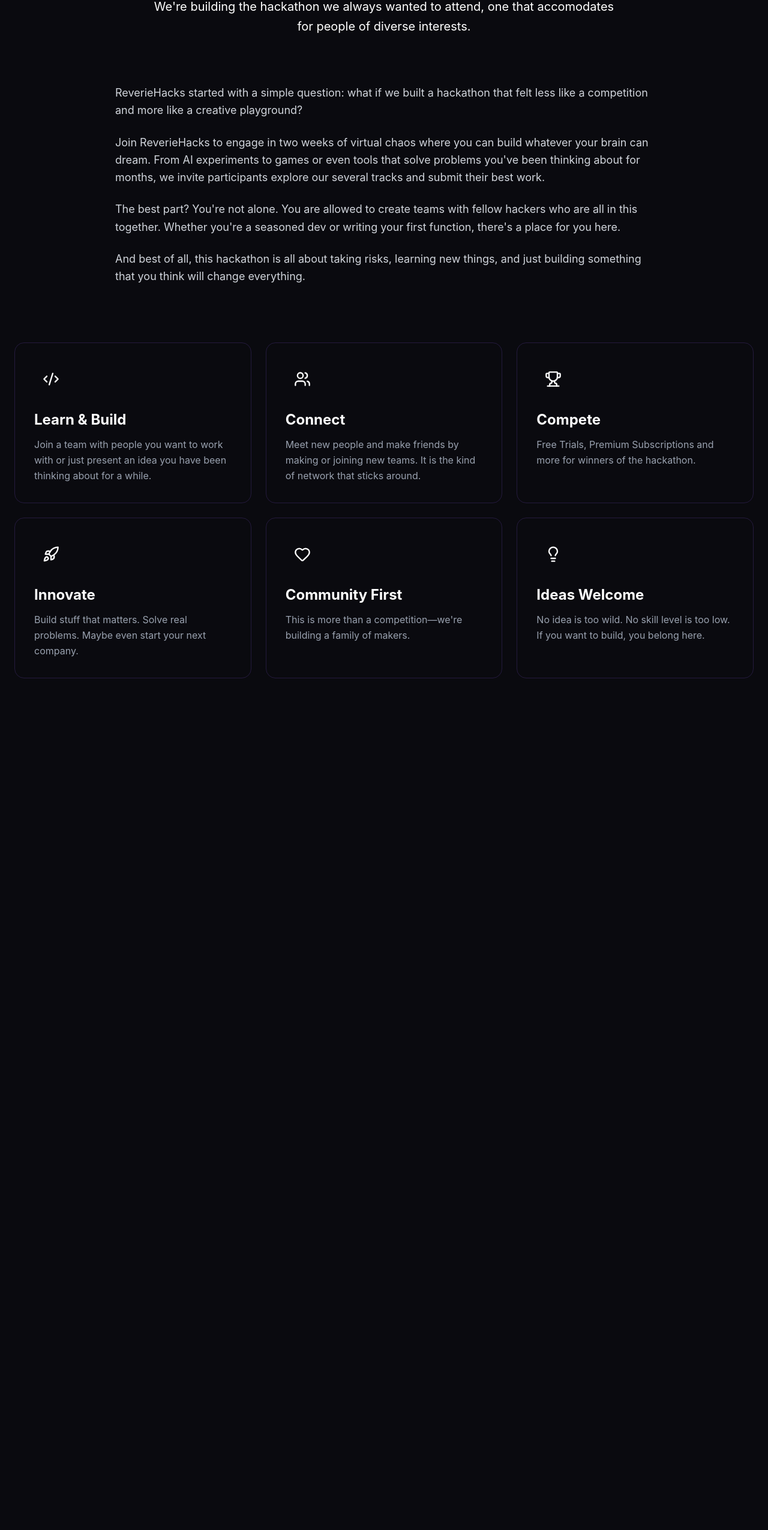
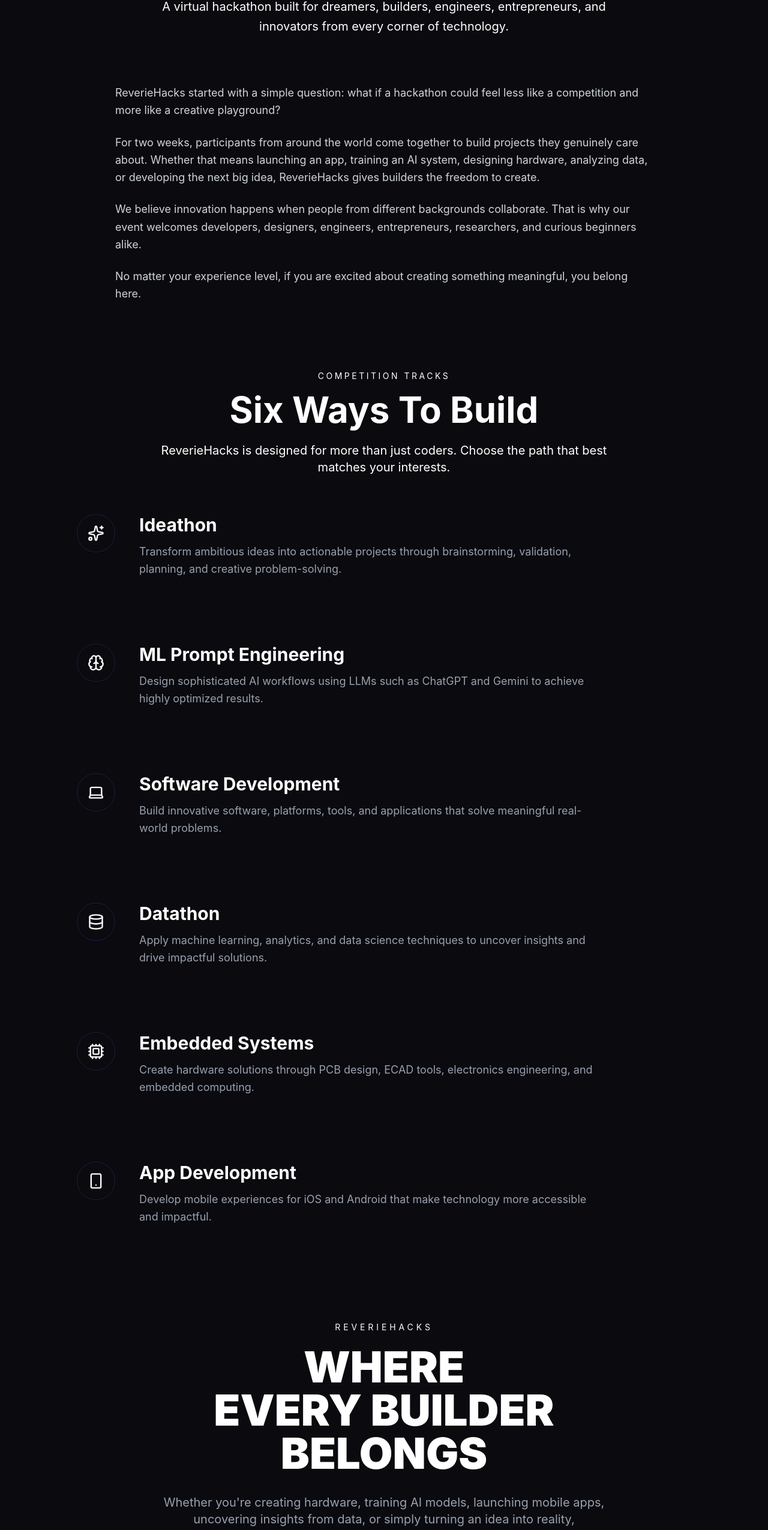
Before and after one commit to project54321/reveriehacks.org, a React (Vite) app in the folder ReverieHacks/: page /about in a window 1280 px wide. Shown: the part 229-2780 px from the top of the page at 60% size. Before the commit the page ends 1456 px from the top, so only its background shows below. Built offline with nearby package versions, Linux system fonts and the light colour scheme.

Commit message:
Add more information abotu available tracks.

```diff
--- a/ReverieHacks/src/app/pages/AboutPage.tsx
+++ b/ReverieHacks/src/app/pages/AboutPage.tsx
@@ -1,97 +1,287 @@
 import { motion } from 'motion/react';
-import { Code2, Users, Trophy, Rocket, Heart, Lightbulb } from 'lucide-react';
+import {
+  Code2,
+  Users,
+  Trophy,
+  Rocket,
+  Heart,
+  Lightbulb,
+  Brain,
+  Database,
+  Smartphone,
+  Cpu,
+  Sparkles,
+  Laptop,
+} from 'lucide-react';
 
 export function AboutPage() {
   const features = [
     {
       icon: Code2,
       title: 'Learn & Build',
-      description: "Join a team with people you want to work with or just present an idea you have been thinking about for a while.",
+      description:
+        'Join a team with people you want to work with or present an idea you have been thinking about for a while.',
     },
     {
       icon: Users,
       title: 'Connect',
-      description: 'Meet new people and make friends by making or joining new teams. It is the kind of network that sticks around.',
+      description:
+        'Meet new people, form teams, and create friendships that last long after the event ends.',
     },
     {
       icon: Trophy,
       title: 'Compete',
-      description: "Free Trials, Premium Subscriptions and more for winners of the hackathon.",
+      description:
+        'Win prizes, premium subscriptions, exclusive opportunities, and recognition for your work.',
     },
     {
       icon: Rocket,
       title: 'Innovate',
-      description: 'Build stuff that matters. Solve real problems. Maybe even start your next company.',
+      description:
+        'Build solutions that matter. Experiment, create, and push your ideas further than ever before.',
     },
     {
       icon: Heart,
       title: 'Community First',
-      description: 'This is more than a competition—we\'re building a family of makers.',
+      description:
+        "We're building more than a competition—we're building a community of makers.",
     },
     {
       icon: Lightbulb,
       title: 'Ideas Welcome',
-      description: 'No idea is too wild. No skill level is too low. If you want to build, you belong here.',
+      description:
+        'Whether you are a beginner or an expert, there is a place for your creativity here.',
+    },
+  ];
+
+  const tracks = [
+    {
+      icon: Sparkles,
+      title: 'Ideathon',
+      description:
+        'Transform ambitious ideas into actionable projects through brainstorming, validation, planning, and creative problem-solving.',
+    },
+    {
+      icon: Brain,
+      title: 'ML Prompt Engineering',
+      description:
+        'Design sophisticated AI workflows using LLMs such as ChatGPT and Gemini to achieve highly optimized results.',
+    },
+    {
+      icon: Laptop,
+      title: 'Software Development',
+      description:
+        'Build innovative software, platforms, tools, and applications that solve meaningful real-world problems.',
+    },
+    {
+      icon: Database,
+      title: 'Datathon',
+      description:
+        'Apply machine learning, analytics, and data science techniques to uncover insights and drive impactful solutions.',
+    },
+    {
+      icon: Cpu,
+      title: 'Embedded Systems',
+      description:
+        'Create hardware solutions through PCB design, ECAD tools, electronics engineering, and embedded computing.',
+    },
+    {
+      icon: Smartphone,
+      title: 'App Development',
+      description:
+        'Develop mobile experiences for iOS and Android that make technology more accessible and impactful.',
     },
   ];
 
   return (
     <div className="min-h-screen pt-32 pb-24 px-6">
       <div className="max-w-7xl mx-auto">
+
+        {/* Hero */}
         <motion.div
           initial={{ y: 30, opacity: 0 }}
           animate={{ y: 0, opacity: 1 }}
           transition={{ duration: 0.6 }}
           className="text-center mb-20"
         >
-          <h1 className="text-6xl md:text-7xl font-bold mb-6">About ReverieHacks</h1>
+          <h1 className="text-6xl md:text-7xl font-bold mb-6">
+            About ReverieHacks
+          </h1>
+
           <p className="text-xl text-muted-foreground max-w-3xl mx-auto leading-relaxed">
-            We're building the hackathon we always wanted to attend, one that accomodates for people of diverse interests.
+            A virtual hackathon built for dreamers, builders, engineers,
+            entrepreneurs, and innovators from every corner of technology.
           </p>
         </motion.div>
 
+        {/* Story */}
         <motion.div
           initial={{ y: 30, opacity: 0 }}
           animate={{ y: 0, opacity: 1 }}
           transition={{ duration: 0.6, delay: 0.2 }}
-          className="prose prose-invert max-w-4xl mx-auto mb-24"
+          className="max-w-4xl mx-auto mb-28"
         >
           <div className="text-lg text-gray-300 space-y-6 leading-relaxed">
             <p>
-              ReverieHacks started with a simple question: what if we built a hackathon that felt less like a competition and more like a creative playground?
+              ReverieHacks started with a simple question:
+              what if a hackathon could feel less like a competition
+              and more like a creative playground?
             </p>
+
             <p>
-              Join ReverieHacks to engage in two weeks of virtual chaos where you can build whatever your brain can dream. From AI experiments to games or even tools that solve problems you've been thinking about for months, we invite participants explore our several tracks and submit their best work.
+              For two weeks, participants from around the world come together
+              to build projects they genuinely care about. Whether that means
+              launching an app, training an AI system, designing hardware,
+              analyzing data, or developing the next big idea, ReverieHacks
+              gives builders the freedom to create.
             </p>
+
             <p>
-              The best part? You're not alone. You are allowed to create teams with fellow hackers who are all in this together. Whether you're a seasoned dev or writing your first function, there's a place for you here.
+              We believe innovation happens when people from different
+              backgrounds collaborate. That is why our event welcomes
+              developers, designers, engineers, entrepreneurs, researchers,
+              and curious beginners alike.
             </p>
+
             <p>
-              And best of all, this hackathon is all about taking risks, learning new things, and just building something that you think will change everything.
+              No matter your experience level, if you are excited about
+              creating something meaningful, you belong here.
             </p>
           </div>
         </motion.div>
+
+        {/* Tracks */}
+        <motion.section
+          initial={{ opacity: 0 }}
+          whileInView={{ opacity: 1 }}
+          viewport={{ once: true }}
+          transition={{ duration: 0.6 }}
+          className="max-w-5xl mx-auto mb-28"
+        >
+          <div className="text-center mb-16">
+            <p className="text-primary uppercase tracking-[0.25em] text-sm mb-4">
+              Competition Tracks
+            </p>
+
+            <h2 className="text-5xl md:text-6xl font-bold mb-6">
+              Six Ways To Build
+            </h2>
+
+            <p className="text-xl text-muted-foreground max-w-3xl mx-auto">
+              ReverieHacks is designed for more than just coders.
+              Choose the path that best matches your interests.
+            </p>
+          </div>
+
+          <div className="space-y-10">
+            {tracks.map((track, index) => (
+              <motion.div
+                key={track.title}
+                initial={{ opacity: 0, x: -25 }}
+                whileInView={{ opacity: 1, x: 0 }}
+                viewport={{ once: true }}
+                transition={{
+                  duration: 0.5,
+                  delay: index * 0.08,
+                }}
+                className="flex gap-6 md:gap-10 items-start"
+              >
+                <div className="flex flex-col items-center shrink-0">
+                  <div className="w-16 h-16 rounded-full border border-primary/20 bg-primary/10 flex items-center justify-center">
+                    <track.icon className="w-7 h-7 text-primary" />
+                  </div>
+
+                  {index !== tracks.length - 1 && (
+                    <div className="w-px h-24 bg-gradient-to-b from-primary/40 to-transparent mt-4" />
+                  )}
+                </div>
+
+                <div>
+                  <h3 className="text-3xl font-bold mb-3">
+                    {track.title}
+                  </h3>
+
+                  <p className="text-gray-400 text-lg leading-relaxed max-w-3xl">
+                    {track.description}
+                  </p>
+                </div>
+              </motion.div>
+            ))}
+          </div>
+        </motion.section>
+
+        {/* Statement */}
+        <motion.div
+          initial={{ opacity: 0, y: 25 }}
+          whileInView={{ opacity: 1, y: 0 }}
+          viewport={{ once: true }}
+          transition={{ duration: 0.7 }}
+          className="text-center py-12 mb-24"
+        >
+          <p className="text-primary uppercase tracking-[0.35em] text-sm mb-5">
+            ReverieHacks
+          </p>
+
+          <h2 className="text-5xl md:text-7xl font-black leading-none">
+            WHERE
+            <span className="block text-primary">
+              EVERY BUILDER
+            </span>
+            BELONGS
+          </h2>
+
+          <p className="mt-8 text-xl text-gray-400 max-w-3xl mx-auto">
+            Whether you're creating hardware, training AI models,
+            launching mobile apps, uncovering insights from data,
+            or simply turning an idea into reality,
+            ReverieHacks gives you a place to build.
+          </p>
+        </motion.div>
+
+        {/* Features */}
+        <div className="text-center mb-12">
+          <h2 className="text-5xl font-bold mb-4">
+            Why Join?
+          </h2>
+
+          <p className="text-lg text-muted-foreground max-w-2xl mx-auto">
+            More than a hackathon. A place to learn, connect,
+            compete, and create.
+          </p>
+        </div>
 
         <div className="grid grid-cols-1 md:grid-cols-2 lg:grid-cols-3 gap-6">
           {features.map((feature, index) => (
             <motion.div
               key={feature.title}
               initial={{ y: 30, opacity: 0 }}
-              animate={{ y: 0, opacity: 1 }}
-              transition={{ duration: 0.6, delay: index * 0.1 }}
+              whileInView={{ y: 0, opacity: 1 }}
+              viewport={{ once: true }}
+              transition={{
+                duration: 0.5,
+                delay: index * 0.08,
+              }}
               className="group p-8 bg-card border border-border rounded-2xl hover:border-primary transition-all h-full relative overflow-hidden"
             >
               <div className="absolute inset-0 bg-gradient-to-br from-purple-600/0 via-purple-500/0 to-violet-600/0 group-hover:from-purple-600/10 group-hover:via-purple-500/5 group-hover:to-violet-600/10 transition-all duration-500" />
+
               <div className="relative z-10">
-                <div className="w-14 h-14 bg-primary/10 rounded-xl flex items-center justify-center mb-6 group-hover:bg-primary/20 transition-colors">
+                <div className="w-14 h-14 bg-primary/10 rounded-xl flex items-center justify-center mb-6">
                   <feature.icon className="w-7 h-7 text-primary" />
                 </div>
-                <h3 className="text-2xl font-bold mb-3">{feature.title}</h3>
-                <p className="text-gray-400 leading-relaxed">{feature.description}</p>
+
+                <h3 className="text-2xl font-bold mb-3">
+                  {feature.title}
+                </h3>
+
+                <p className="text-gray-400 leading-relaxed">
+                  {feature.description}
+                </p>
               </div>
             </motion.div>
           ))}
         </div>
+
       </div>
     </div>
   );
```
